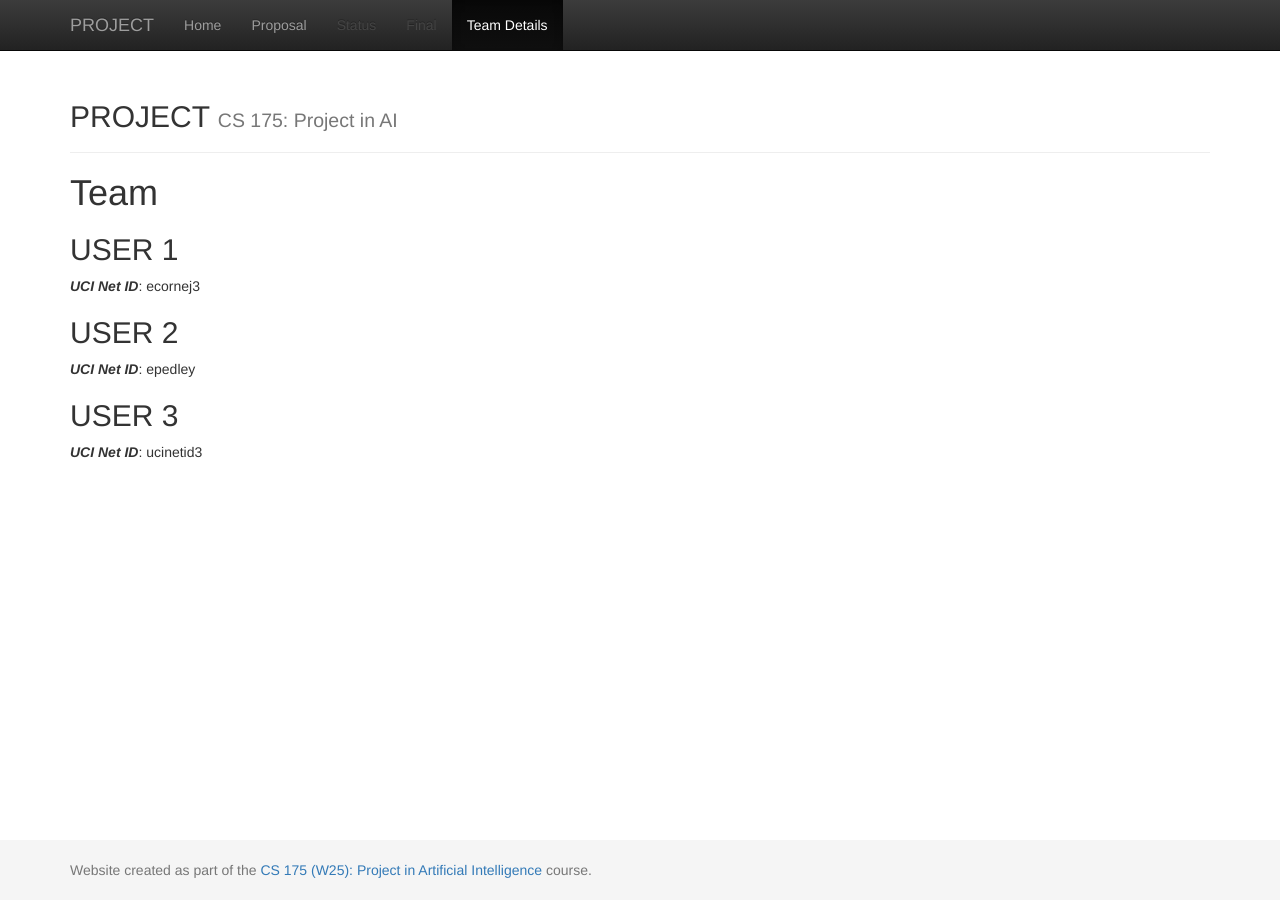
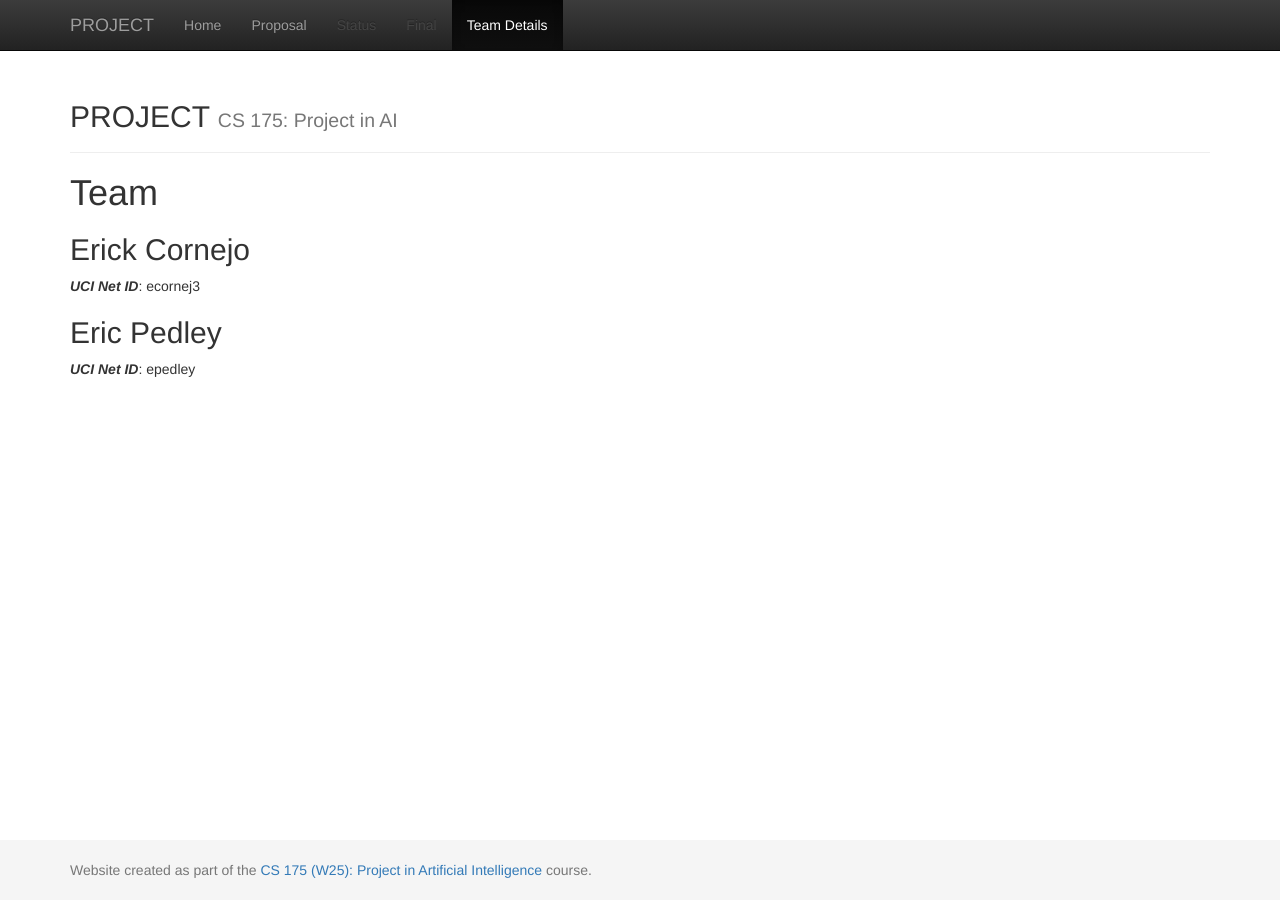
Before and after one commit to fermayda/AeroMind, a Jekyll site: the page built from docs/team.md, in a window 1280 px wide. Built offline with Jekyll 4.4.1, drawn with Linux system fonts in a browser that asks for light colours.

Commit message:
add full names to team.d

```diff
--- a/docs/team.md
+++ b/docs/team.md
@@ -6,11 +6,8 @@ title:  Team
 # {{ page.title }}
 
 
-## USER 1
+## Erick Cornejo
 ***UCI Net ID***: ecornej3
 
-## USER 2
+## Eric Pedley
 ***UCI Net ID***: epedley
-
-## USER 3
-***UCI Net ID***: ucinetid3
```
